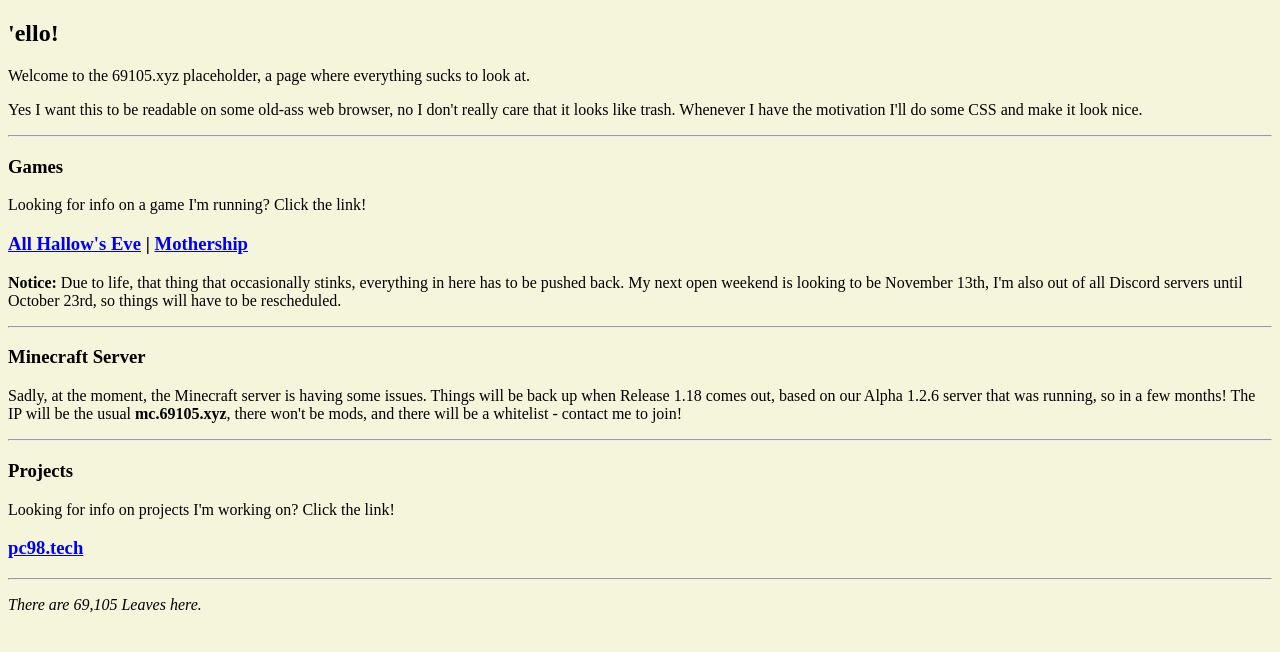
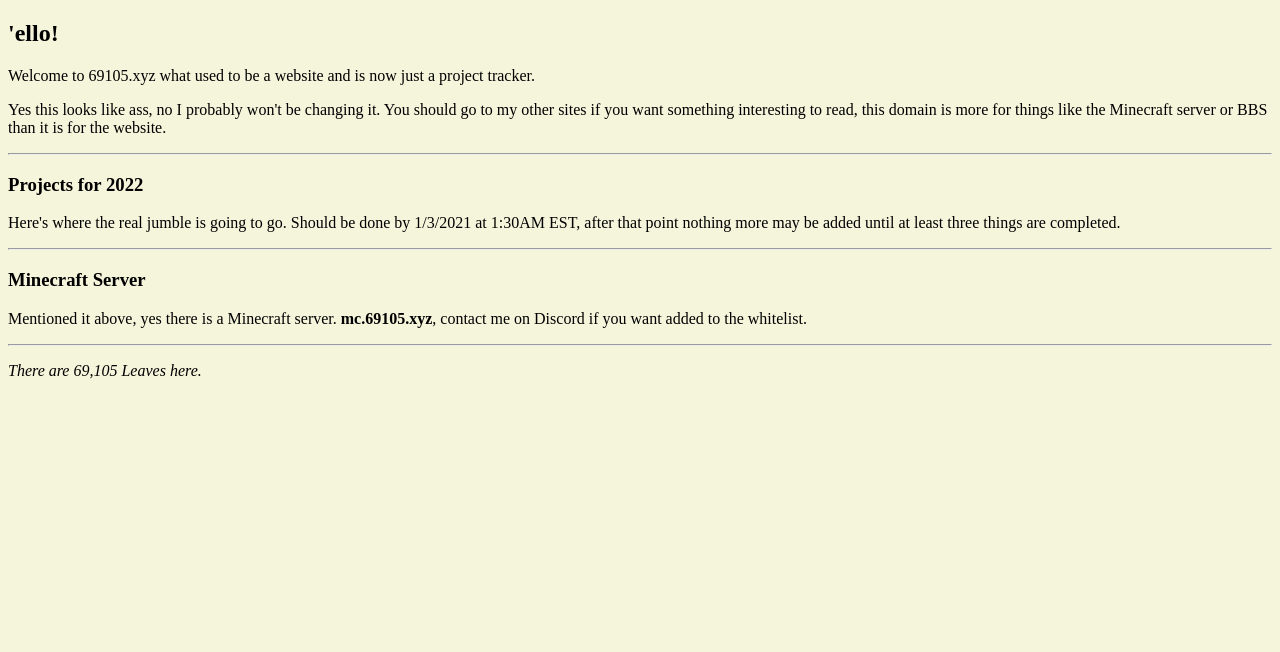
Before and after one commit to Terwilliger69105/69105.xyz, a plain HTML site: page index.html in a window 1280 px wide. Drawn offline with Linux system fonts and the light colour scheme.

Commit message:
Update index.html

```diff
--- a/index.html
+++ b/index.html
@@ -9,26 +9,18 @@
 <body>
   <article>
     <h2>'ello!</h2>
-    <p>Welcome to the 69105.xyz placeholder, a page where everything sucks to look at.</p>
-    <p>Yes I want this to be readable on some old-ass web browser, no I don't really care that it looks like trash. Whenever I have the motivation I'll do some CSS and make it look nice.</p>
+    <p>Welcome to 69105.xyz what used to be a website and is now just a project tracker.</p>
+    <p>Yes this looks like ass, no I probably won't be changing it. You should go to my other sites if you want something interesting to read, this domain is more for things like the Minecraft server or BBS than it is for the website.</p>
   </article>
   <hr>
   <article>
-    <h3>Games</h3>
-    <p>Looking for info on a game I'm running? Click the link!</p>
-    <h3><a href="/games/ahe.html">All Hallow's Eve</a> | <a href="/games/mothership.html">Mothership</a></h3>
-    <p><b>Notice:</b> Due to life, that thing that occasionally stinks, everything in here has to be pushed back. My next open weekend is looking to be November 13th, I'm also out of all Discord servers until October 23rd, so things will have to be rescheduled.</p>
+    <h3>Projects for 2022</h3>
+    <p>Here's where the real jumble is going to go. Should be done by 1/3/2021 at 1:30AM EST, after that point nothing more may be added until at least three things are completed.</p>
   </article>
   <hr>
   <article>
     <h3>Minecraft Server</h3>
-    <p>Sadly, at the moment, the Minecraft server is having some issues. Things will be back up when Release 1.18 comes out, based on our Alpha 1.2.6 server that was running, so in a few months! The IP will be the usual <b>mc.69105.xyz</b>, there won't be mods, and there will be a whitelist - contact me to join!
-  </article>
-  <hr>
-  <article>
-    <h3>Projects</h3>
-    <p>Looking for info on projects I'm working on? Click the link!</p>
-    <h3><a href="https://pc98.tech/">pc98.tech</a>
+    <p>Mentioned it above, yes there is a Minecraft server. <b>mc.69105.xyz</b>, contact me on Discord if you want added to the whitelist.</p>
   </article>
   <hr>
 </body>
```
